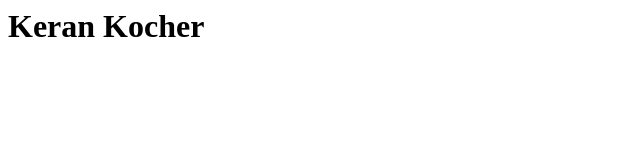
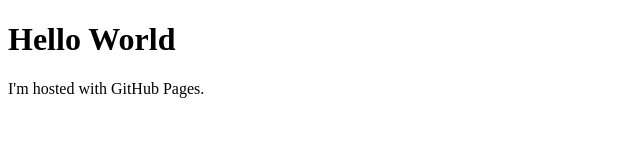
Before and after one commit to khcr/khcr.github.io, a plain HTML site: page index.html in a window 1280 px wide. Shown: the whole page, without its empty margins (0-640 px from the left). Drawn offline with Linux system fonts and the light colour scheme.

Commit message:
index.html

```diff
--- a/index.html
+++ b/index.html
@@ -1 +1,7 @@
-<h1>Keran Kocher</h1>
+<!DOCTYPE html>
+<html>
+<body>
+<h1>Hello World</h1>
+<p>I'm hosted with GitHub Pages.</p>
+</body>
+</html>
```
